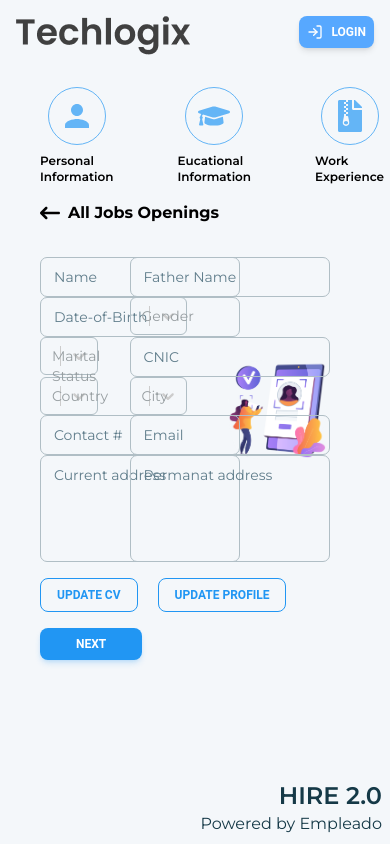
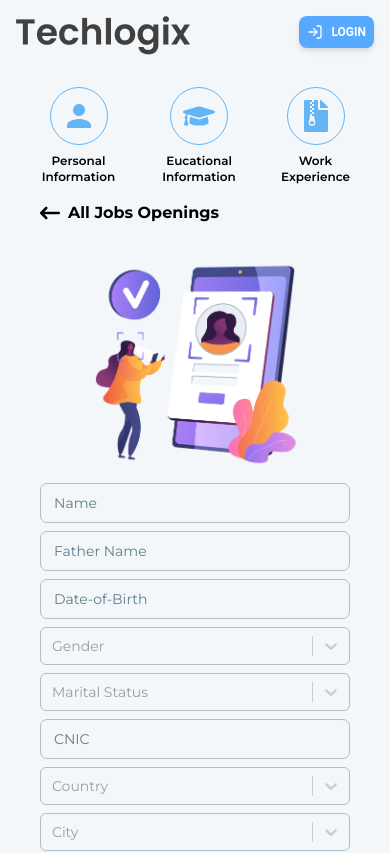
Before and after one commit to Hamid-Iqball/Hire2.0, a React (Vite) app: page /updateProfile in a window 390 px wide. Shown: the top 853 px of the page. Built offline with nearby package versions, Linux system fonts and the light colour scheme.

Commit message:
mobile desgin completed

```diff
--- a/src/Components/FloatingLabelSelect.jsx
+++ b/src/Components/FloatingLabelSelect.jsx
@@ -6,14 +6,11 @@
   control: (provided, state) => ({
     ...provided,
     backgroundColor: "",
-    borderColor: state.isFocused ? "#57A8FF" : "#B0BEC5", // Match hover color on focus
-    borderWidth: "1px",
+    borderColor: state.isFocused ? "#57A8FF" : "#B0BEC5",
+    borderWidth: state.isFocused?"2px":"1.5px",
     borderRadius: "0.375rem",
     boxShadow: "none",
-    "&:hover": {
-      borderColor: "#57A8FF",
-      borderWidth: "2px",
-    },
+
   }),
   placeholder: () => ({
     display: "none",
@@ -39,7 +36,7 @@
         className={`absolute left-2 text-sm transition-all duration-200 ${
           isFocused || isSelected
             ? "-top-2 text-blue-500 text-xs mx-1 z-10 bg-[#F4F7FA]"
-            : "top-[9px] text-sm z-10 left-3 text-[#979ea1]"
+            : "top-[9px] text-sm z-10 left-3 text-[#698192]"
         }
 
         ${!isFocused?"text-[#979ea1]": "text-blue-500"}
--- a/src/Pages/PersonalInformation.jsx
+++ b/src/Pages/PersonalInformation.jsx
@@ -30,8 +30,9 @@
   ]
 
   return (
-    <section className="grid grid-cols-2 gap-4 mt-8 ">
+    <section className="grid grid-cols-1 sm:grid-cols-2 gap-4 mt-8 ">
 
+    {/* Form */}
       <motion.form
       initial={{x:-100, opacity:0}}
       animate={{x:0,opacity:100}}
@@ -40,8 +41,8 @@
         ease:"easeInOut"
 
       }}
-      className="grid grid-cols-2 gap-x-8 gap-y-0">
-        <Input label="Name" color="blue" />
+      className="grid gird-cols-1 sm:grid-cols-2 gap-x-8 gap-y-2 sm:gap-y-0 order-2 sm:order-1">
+        <Input label="Name" color="blue"  />
         <Input label="Father Name" color="blue" />
         <Input label="Date-of-Birth" color="blue" />
         <FloatingLabelSelect label="Gender" options={genderOptions} />
@@ -55,26 +56,26 @@
         <Textarea label="Permanat address" color="blue"/>
       </motion.form>
 
+      {/* Image section */}
       <motion.div
-      initial={{y:100, opacity:0}}
+      initial={{y:-100, opacity:0}}
       animate={{y:0,opacity:1}}
       transition={{
         duration:0.6,
         ease:"easeIn"
       }}
-      className="flex justify-center items-center">
-        <img src="/Images/personal.png" alt="image" className="w-2/3" />
-
- </motion.div>
+      className="flex justify-center items-center order-1 sm:order-2">
+      <img src="/Images/personal.png" alt="image" className="w-2/3" />
+      </motion.div>
 
 
-      <div className="flex justify-start col-span-full items-start gap-5">
+      <div className="flex justify-start col-span-full items-start gap-5 order-last">
       <Button variant="outlined" size="sm" color="blue" >Update CV</Button>
       <Button variant="outlined" size="sm" color="blue" >Update Profile</Button>
       </div>
 
-      <div>
-      <Button color="blue" size="sm" className="px-9" onClick={()=>navigate("/updateProfile/educational")}>Next</Button>
+      <div className="order-last">
+      <Button color="blue" size="sm" className="px-9 " onClick={()=>navigate("/updateProfile/educational")}>Next</Button>
 
       </div>
     </section>
--- a/src/Pages/UpdateProfile.jsx
+++ b/src/Pages/UpdateProfile.jsx
@@ -16,12 +16,12 @@
         duration: 0.8,
         ease: "easeInOut",
       }}
-      className="flex justify-start gap-16 mb-4">
+      className="flex justify-start items-center gap-10 sm:gap-16 mb-4">
 
       <NavLink
             to="personal"
         className={({ isActive }) =>
-            `flex flex-col items-center justify-start gap-2 ${
+            `flex flex-col items-center justify-center text-center gap-2 ${
             isActive ? "text-black" : "text-gray-500"
             }`
         }
@@ -47,7 +47,7 @@
     <NavLink
             to="educational"
         className={({ isActive }) =>
-            `flex flex-col items-center justify-start gap-2 transition duration-300 ease-in-out ${
+            `flex flex-col items-center justify-start text-center gap-2 transition duration-300 ease-in-out ${
             isActive ? "text-black" : "text-gray-500"
             }`
         }
@@ -73,7 +73,7 @@
     <NavLink
             to="experience"
         className={({ isActive }) =>
-            `flex flex-col items-center justify-start gap-2 ${
+            `flex flex-col items-center text-center justify-start gap-2 ${
             isActive ? "text-black" : "text-gray-500"
             }`
         }
```
